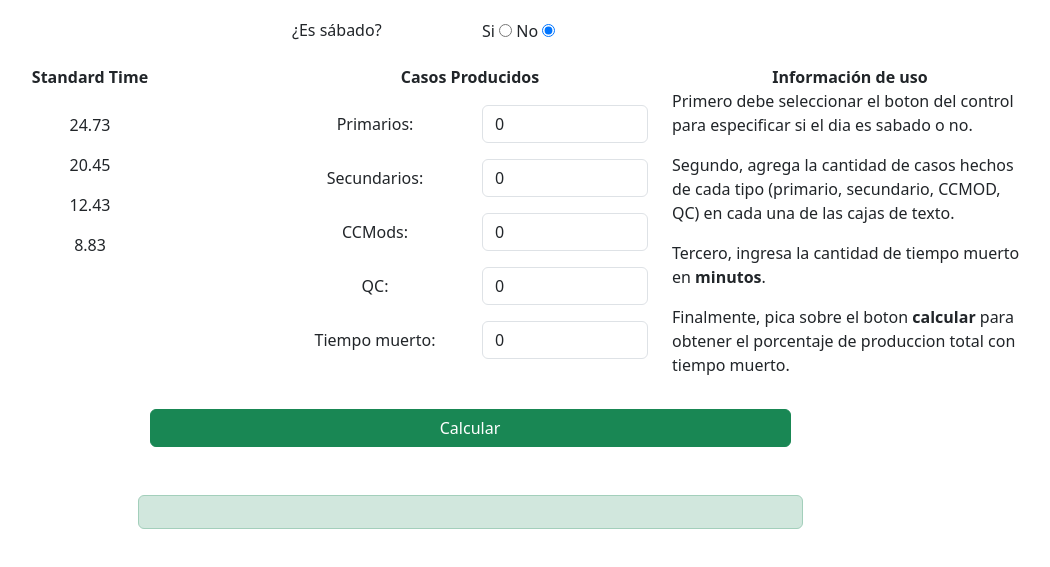
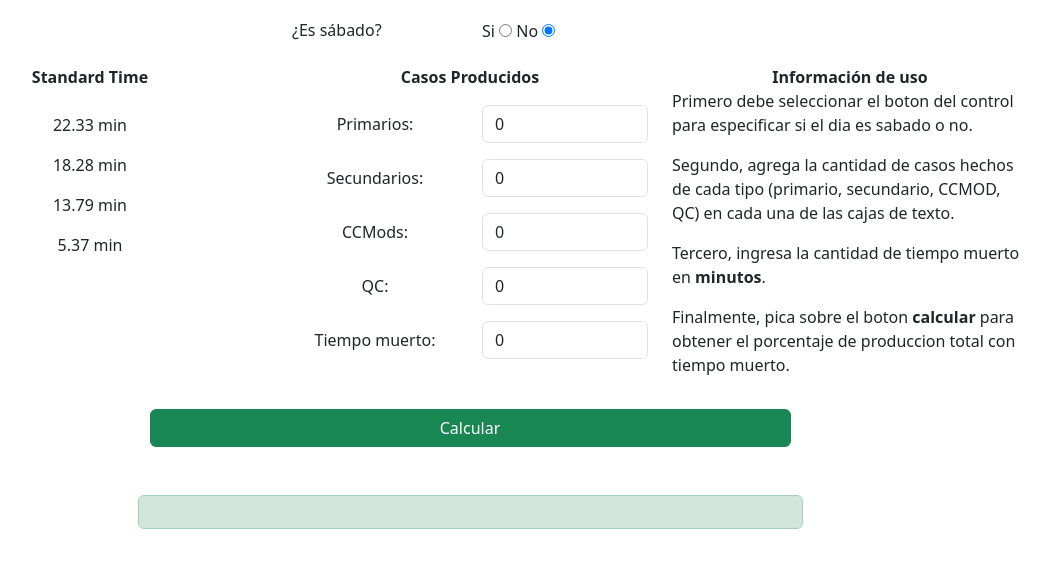
Before and after one commit to sepiedra/LATAM1_Tools, a plain HTML site: page index.html in a window 1280 px wide. Shown: the part 53-620 px from the top of the page, without its empty margins (170-1220 px from the left). Drawn offline with nearby package versions, Linux system fonts and the light colour scheme.

Commit message:
Update index.html
Nuevos tiempos

```diff
--- a/index.html
+++ b/index.html
@@ -29,16 +29,16 @@
                     <strong>Standard Time</strong>
 
                     <div class="row text-center mt-4">
-                        <label class="col">24.73</label>
+                        <label class="col">22.33 min</label>
                     </div>
                     <div class="row text-center mt-3">
-                        <label class="col">20.45</label>
+                        <label class="col">18.28 min</label>
                     </div>
                     <div class="row text-center mt-3">
-                        <label class="col">12.43</label>
+                        <label class="col">13.79 min</label>
                     </div>
                     <div class="row text-center mt-3">
-                        <label class="col">8.83</label>
+                        <label class="col">5.37 min</label>
                     </div>
                     <div class="row text-center mt-3">
                         <label class="col"> </label>
```
